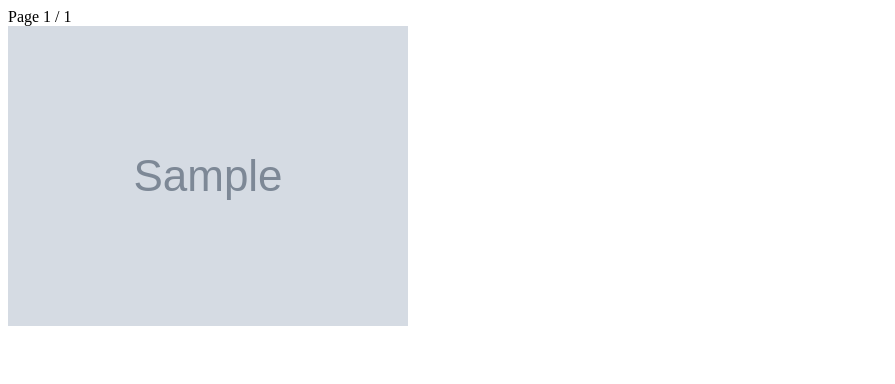
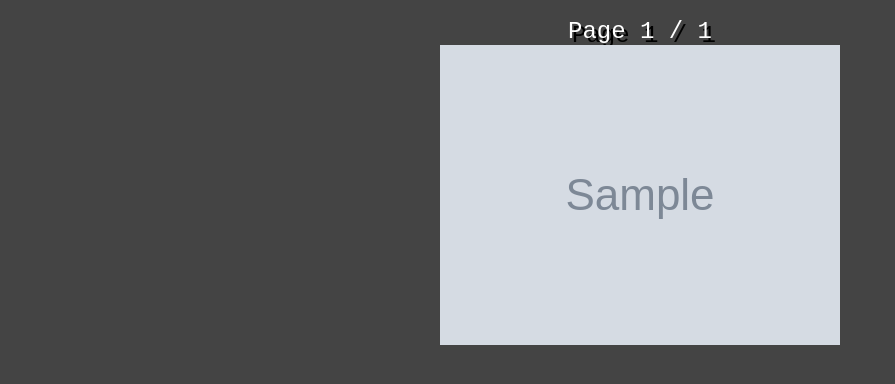
Before and after one commit to dapinkone/ridiculously.moe, a Flask app: template templates/browse.html in a window 1280 px wide. Shown: the top 384 px of the page, without its empty margins (0-895 px from the left). Run offline with Flask 2, Linux system fonts and the light colour scheme; the template is opened without the code that fills it: most values are stand-ins (such as "Sample title", 1, 10 or a date in 2020); grey boxes marked "Sample" are stand-in pictures.

Commit message:
started adding css formatting to make it look a bit nicer

```diff
--- a/server.py
+++ b/server.py
@@ -1,4 +1,4 @@
-from flask import Flask, send_from_directory, render_template, redirect
+from flask import Flask, send_from_directory, render_template, redirect, abort
 from jinja2 import Template
 import os
 import sys
@@ -82,7 +82,10 @@ def thumbs_pg(page):
 
     # chunk list of imgs into pages of 30 each, and select our page
     pages = safeList(imgs, 30)
-    curr_page_imgs = pages[page]
+    try:
+        curr_page_imgs = pages[page]
+    except IndexError:
+        abort(404)
 
     # forward the list of imgs into the jinja template
     # I'd rather pass in a dict, but I guess jinja2 doesn't do that?
@@ -90,3 +93,12 @@ def thumbs_pg(page):
                            imgs=curr_page_imgs,
                            page=page,
                            max_page=len(pages))
+
+
+@app.route('/<string:words>')
+def return_style(words):
+    # hacky. needs serious reconsideration to be more meta.
+    if words == 'styles.css':
+        return send_from_directory(templates_dir, 'styles.css')
+    else:
+        abort(404)
--- a/templates/browse.html
+++ b/templates/browse.html
@@ -4,24 +4,32 @@
     <title>I'm a web developer! :D</title>
     <script>
       document.onkeydown = checkKey;
-      function checkKey(e) {
+      function checkKey(e)
+      {
         e = e || window.event;
         page = {{page}}
-      if (e.keyCode == '37') { // left arrow
+        if (e.keyCode == '37')
+        { // left arrow
             window.location="/browse/" + (page - 1)
         }
-      else if (e.keyCode == '39') { // right arrow
+        else if (e.keyCode == '39')
+        { // right arrow
             window.location="/browse/" + (page + 1)  // implicit casting is a sin :/
         }
       }
     </script>
+    <link rel="stylesheet" href="/styles.css">
   </head>
   <body>
-    Page {{page}} / {{max_page}}<br />
+
+    <br />
+    <div class='images-div'>
+      <div class='pg-num'> Page {{page}} / {{max_page}}</div>
       {% for img in imgs %}
         <a href="/img/{{img}}">
           <img src="/img/th-{{img}}">
         </a>
       {% endfor %}
+    </div>
   </body>
 </html>
--- /dev/null
+++ b/templates/styles.css
@@ -0,0 +1,20 @@
+.images-div {
+    display: table;
+    margin: 0 auto;
+    margin: 0 auto;
+    width: 90%;
+}
+.pg-num {
+    font-family: "Courier New", Courier, Monospace;
+
+    color: white;
+    font-size: 1.5em;
+    text-shadow: 4px 4px black;
+}
+body {
+
+    margin: 0;
+    padding: 0;
+    background-color: #444444;
+    text-align: center;
+}
```
Lines whose indentation alone changed are shown as unchanged.
